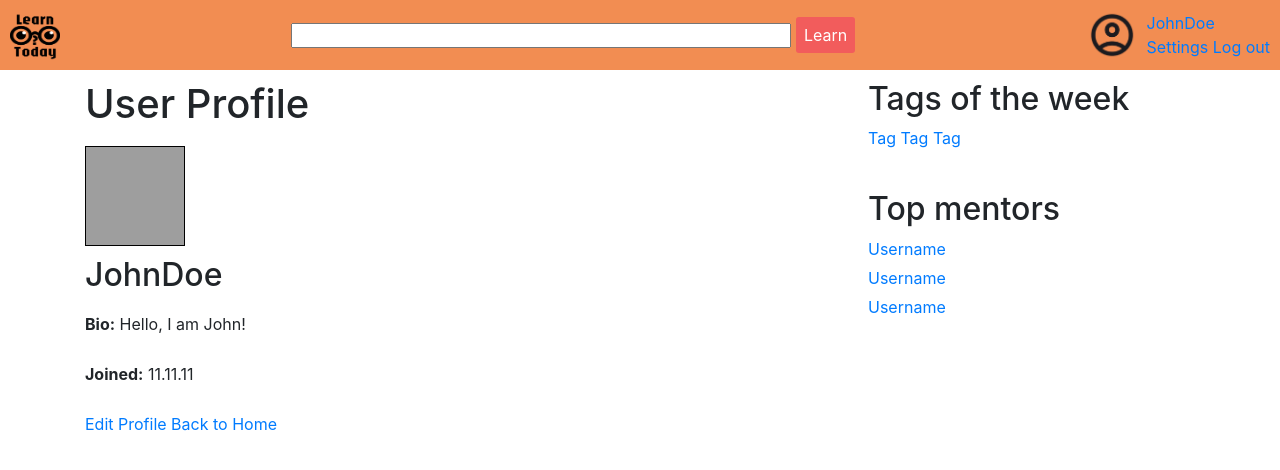
After one commit to Aitokizu/AskMe_Tsareva, a Django app: page /profile/ in a window 1280 px wide. The commit adds this page. Shown: the top 470 px of the page. Run offline with Django 5.2, Linux system fonts and the light colour scheme; grey boxes are pictures that could not be loaded.

Commit message:
profile and settigs (but need to work on database of users)

```diff
--- a/app/views.py
+++ b/app/views.py
@@ -2,7 +2,7 @@ import copy
 
 from django.core.paginator import Paginator, PageNotAnInteger, EmptyPage
 from django.http import HttpResponse, Http404
-from django.shortcuts import render
+from django.shortcuts import render, redirect
 
 QUESTIONS = [
     {
@@ -50,3 +50,27 @@ def paginate(objects_list, request, per_page=10):
     except EmptyPage:
         page = paginator.page(paginator.num_pages)
     return page
+
+def profile_settings(request):
+    if request.method == 'POST':
+        username = request.POST.get('username')
+        email = request.POST.get('email')
+        bio = request.POST.get('bio')
+
+        print(f"Updated profile: {username}, {email}, {bio}")
+        return redirect('profile_settings')
+
+    user = {
+        'username': 'JohnDoe',
+        'email': 'john@example.com',
+        'bio': 'Hello, I am John!'
+    }
+    return render(request, 'profile_settings.html', {'user': user})
+
+def profile(request):
+    user ={
+        'username': 'JohnDoe',
+        'bio': 'Hello, I am John!',
+        'joined_date': '11.11.11',
+    }
+    return render(request, 'profile.html', {'user': user})
--- a/askme_tsareva/urls.py
+++ b/askme_tsareva/urls.py
@@ -23,5 +23,7 @@ urlpatterns = [
     path('new/', views.new, name='new'),
     path('question/<int:question_id>', views.question, name='one_question'),
     path('ask/', views.ask, name='ask'),
+    path('profile/settings/', views.profile_settings, name='profile_settings'),
+    path('profile/', views.profile, name='profile'),
     path('admin/', admin.site.urls),
 ]
--- a/templates/layouts/base.html
+++ b/templates/layouts/base.html
@@ -11,7 +11,7 @@
     <body>
         <header class="header">
             <div class="logo">
-                <a href="#">
+                <a href="{% url 'index' %}">
                     <img src="{% static './../static/img/LOGO.png' %}" alt="Learn Today" class="logo-image">
                 </a>
             </div>
@@ -26,9 +26,11 @@
                     <img src="{% static './../static/img/profile.png' %}" alt="profile" class="avatar">
                 </div>
                 <div class="profile-settings">
-                    <div class="account-name">Kapitoshka</div>
+                    <div class="account-name">
+                        <a href="{% url 'profile' %}">{{ user.username }}</a>
+                    </div>
                     <div class="account-actions">
-                        <a href="./settings.html">Settings</a>
+                        <a href="{% url 'profile_settings' %}">Settings</a>
                         <a href="./logout.html">Log out</a>
                     </div>
                 </div>
--- /dev/null
+++ b/templates/profile.html
@@ -0,0 +1,19 @@
+{% extends 'layouts/base.html' %}
+{% load static %}
+
+
+
+{% block content %}
+     <h1>User Profile</h1>
+
+    <img src="./image.jpg" alt="image" class="card-image">
+    <h2>{{ user.username }}</h2>
+    <p><strong>Bio:</strong> {{ user.bio }}</p>
+    <p><strong>Joined:</strong> {{ user.joined_date }}</p>
+
+    <div>
+        <a href="{% url 'profile_settings' %}">Edit Profile</a>
+        <a href="{% url 'index' %}">Back to Home</a>
+    </div>
+
+{% endblock %}
```
Also changed, not shown: templates/profile_settings.html (+25 -9 lines).
